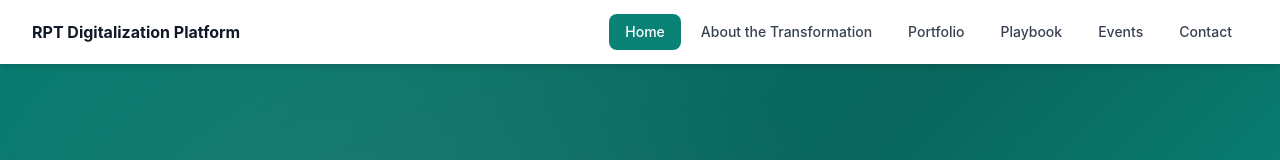
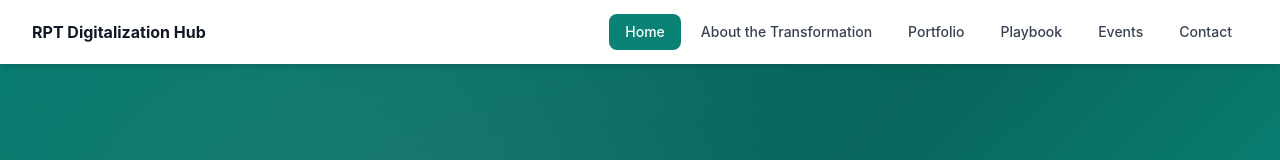
Before and after one commit to cheifx/infohub.github.io, a React (Vite) app: page / in a window 1280 px wide. Shown: the top 160 px of the page. Built offline with nearby package versions, Linux system fonts and the light colour scheme.

Commit message:
Update Logo.jsx

```diff
--- a/src/components/Logo.jsx
+++ b/src/components/Logo.jsx
@@ -14,7 +14,7 @@ const Logo = ({ size = 'default', variant = 'light' }) => {
   return (
     <Link to="/" className="group">
       <span className={`font-bold ${textColor} transition-colors leading-tight ${sizeClasses[size]}`}>
-        RPT Digitalization Platform
+        RPT Digitalization Hub
       </span>
     </Link>
   )
```
